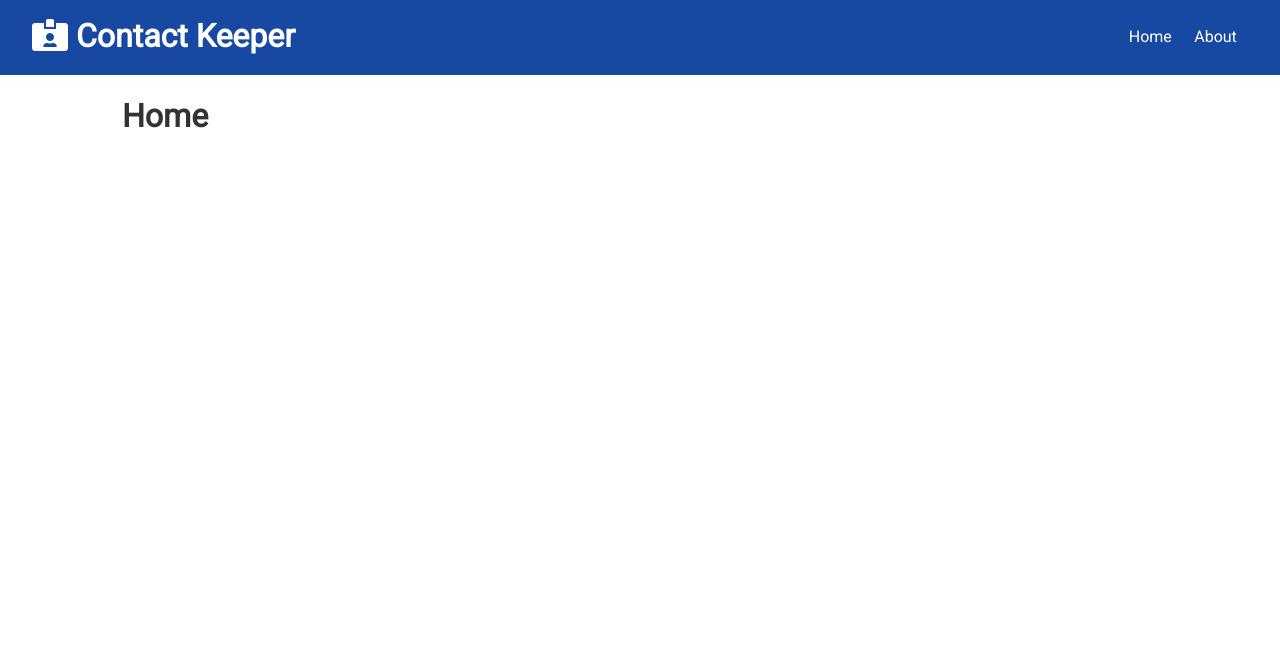
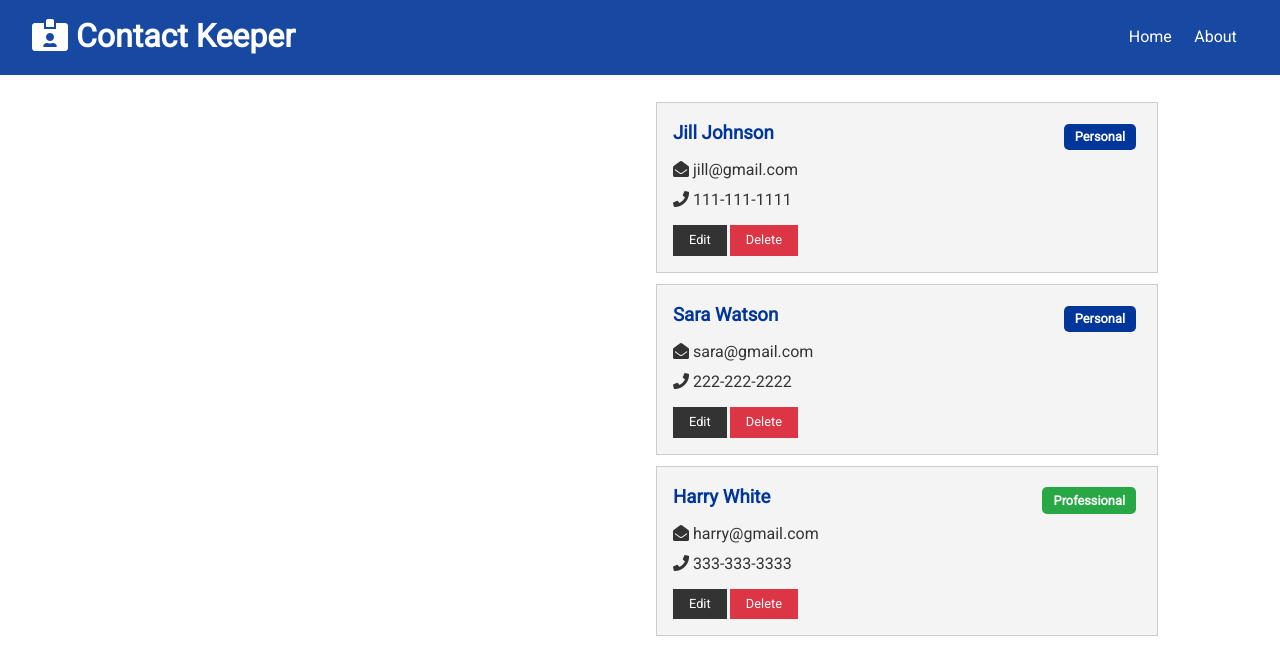
Before and after one commit to e7perez/contact-keeper, a React (Create React App) app in the folder client/: page / in a window 1280 px wide. Shown: the top 658 px of the page. Built offline with nearby package versions, Linux system fonts and the light colour scheme.

Commit message:
Contacts & Contact Item Components

```diff
--- a/client/src/App.js
+++ b/client/src/App.js
@@ -11,7 +11,7 @@
   return (
     <ContactState>
     <Router>
-      <Fragment className="App">
+      <Fragment>
         <Navbar />
         <div className="container">
           <Switch>
--- /dev/null
+++ b/client/src/components/contacts/ContactItem.js
@@ -0,0 +1,36 @@
+import React from 'react';
+import PropTypes from 'prop-types';
+
+
+const ContactItem = ({ contact }) => {
+    const { id, name, email, phone, type } = contact;
+
+    return (
+        <div className="card bg-light">
+            <h3 className="text-primary text-left">
+                {name}{' '}<span
+                style={{ float: 'right' }}
+                className={'badge ' + (type === 'professional' ?
+                'badge-success' : 'badge-primary')}>{type.charAt(0).toUpperCase() + type.slice(1)}</span>
+            </h3>
+            <ul className="list">
+                {email && (<li>
+                    <i className="fas fa-envelope-open"/> {email}
+                </li>)}
+                {phone && (<li>
+                    <i className="fas fa-phone"/> {phone}
+                </li>)}
+            </ul>
+            <p>
+                <button className="btn btn-dark btn-sm">Edit</button>
+                <button className="btn btn-danger btn-sm">Delete</button>
+            </p>
+        </div>
+    )
+}
+
+ContactItem.propTypes = {
+    contact: PropTypes.object.isRequired
+}
+
+export default ContactItem;
--- /dev/null
+++ b/client/src/components/contacts/Contacts.js
@@ -0,0 +1,19 @@
+import React, { Fragment, useContext } from 'react';
+import ContactItem from './ContactItem';
+import ContactContext from '../../context/contact/contactContext';
+
+const Contacts = () => {
+    const contactContext = useContext(ContactContext);
+
+    const { contacts } = contactContext;
+
+    return (
+        <Fragment>
+            {contacts.map(contact => (
+                <ContactItem key={contact.id} contact={contact} />
+            ))}
+        </Fragment>
+    );
+};
+
+export default Contacts;
--- a/client/src/components/pages/Home.js
+++ b/client/src/components/pages/Home.js
@@ -1,9 +1,15 @@
-import React from 'react'
+import React from 'react';
+import Contacts from '../contacts/Contacts';
 
 const Home = () => {
     return (
-        <div>
-            <h1>Home</h1>
+        <div className="grid-2">
+            <div>
+                {/* Contact From  */}
+            </div>
+            <div>
+                <Contacts />
+            </div>
         </div>
     )
 }
```
